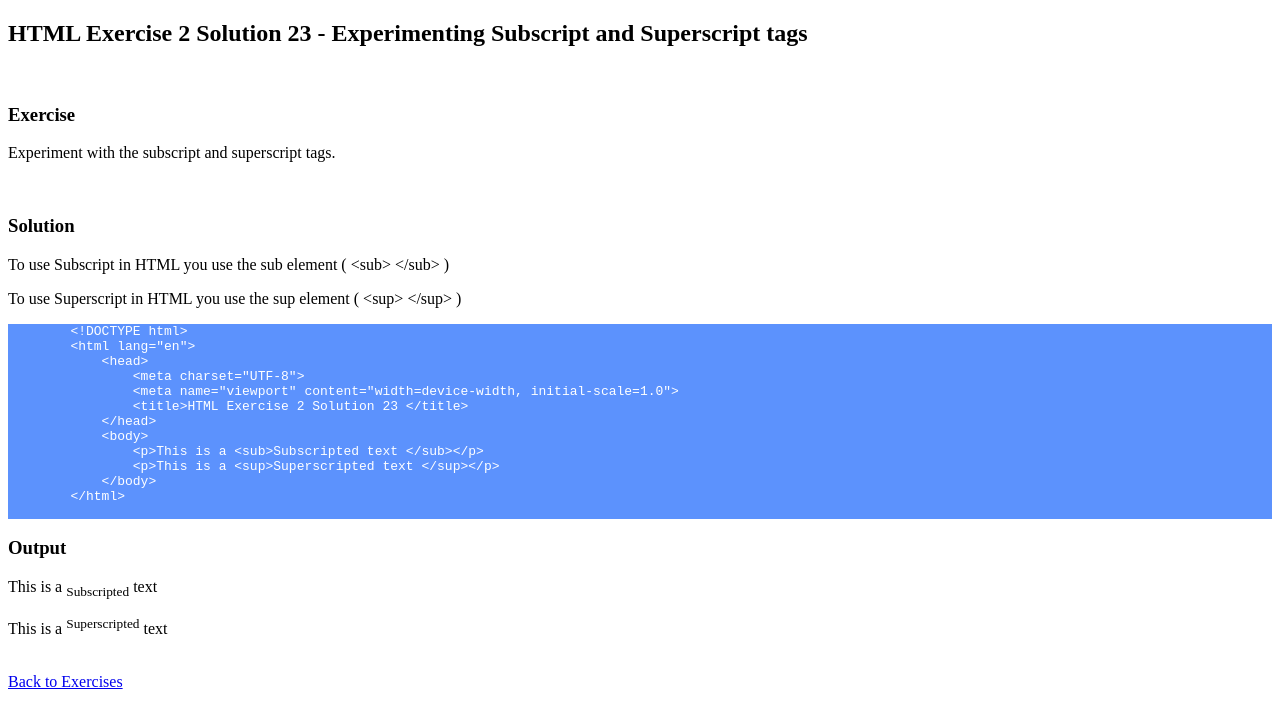
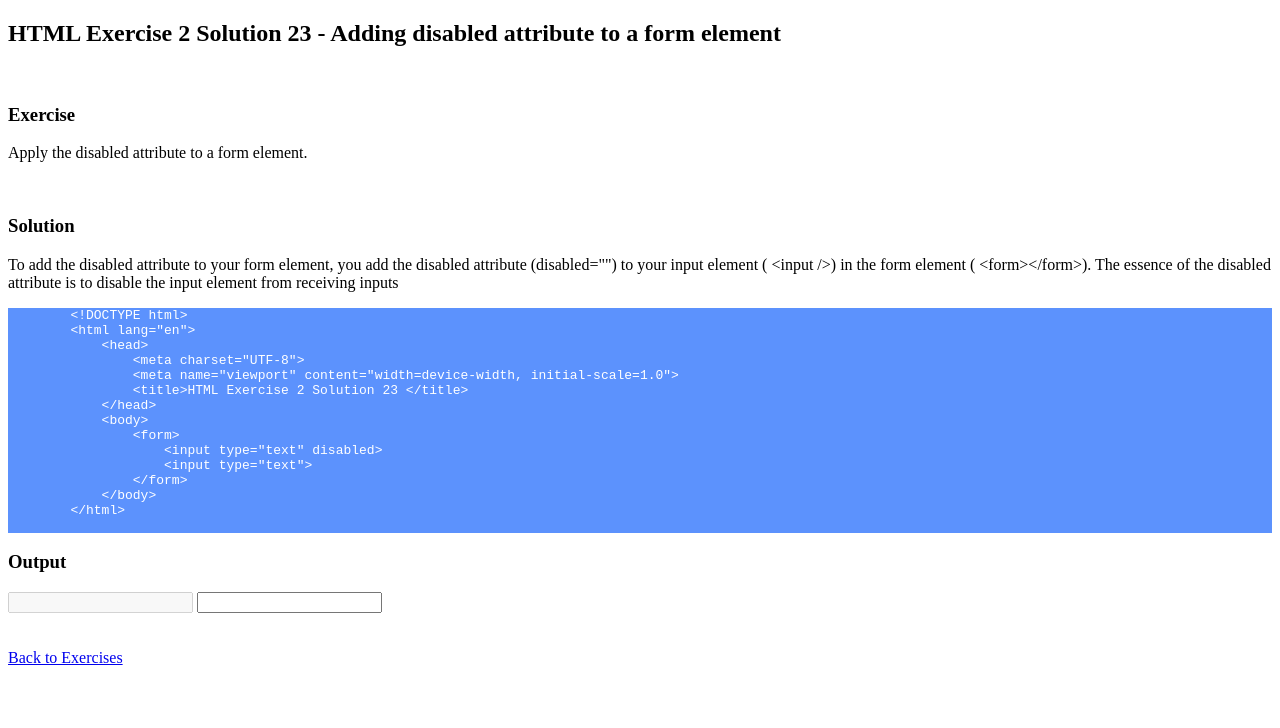
Before and after one commit to victorpianwi/htmlExercise2, a plain HTML site: page exercise23.html in a window 1280 px wide. Drawn offline with Linux system fonts and the light colour scheme.

Commit message:
Update exercise23.html

```diff
--- a/exercise23.html
+++ b/exercise23.html
@@ -17,14 +17,13 @@
     </style>
 </head>
 <body>
-    <h2>HTML Exercise 2 Solution 23 - Experimenting Subscript and Superscript tags</h2>
+    <h2>HTML Exercise 2 Solution 23 - Adding disabled attribute to a form element</h2>
     <br>
     <h3>Exercise</h3>
-    <p>Experiment with the subscript and superscript tags.</p>
+    <p>Apply the disabled attribute to a form element.</p>
     <br>
     <h3>Solution</h3>
-    <p>To use Subscript in HTML you use the sub element ( &lt;sub&gt; &lt;/sub&gt; ) </p>
-    <p>To use Superscript in HTML you use the sup element ( &lt;sup&gt; &lt;/sup&gt; ) </p>
+    <p>To add the disabled attribute to your form element, you add the disabled attribute (disabled="") to your input element ( &lt;input /&gt;) in the form element ( &lt;form&gt;&lt;/form&gt;). The essence of the disabled attribute is to disable the input element from receiving inputs</p>
     <pre>
         &lt;!DOCTYPE html&gt;
         &lt;html lang="en"&gt;
@@ -34,14 +33,19 @@
                 &lt;title>HTML Exercise 2 Solution 23 &lt;/title&gt;
             &lt;/head&gt;
             &lt;body&gt;
-                &lt;p&gt;This is a &lt;sub&gt;Subscripted text &lt;/sub&gt;&lt;/p&gt;
-                &lt;p&gt;This is a &lt;sup&gt;Superscripted text &lt;/sup&gt;&lt;/p&gt;
+                &lt;form&gt;
+                    &lt;input type="text" disabled&gt;
+                    &lt;input type="text"&gt;
+                &lt;/form&gt;
             &lt;/body&gt;
         &lt;/html&gt;
     </pre>
     <h3>Output</h3>
-    <p>This is a <sub>Subscripted</sub> text</p>
-    <p>This is a <sup>Superscripted</sup> text</p>
+    <form>
+        <input type="text" disabled>
+        <input type="text">
+    </form>
+    <br>
     <br>
     <a href="index.html">Back to Exercises</a>
 </body>
```
